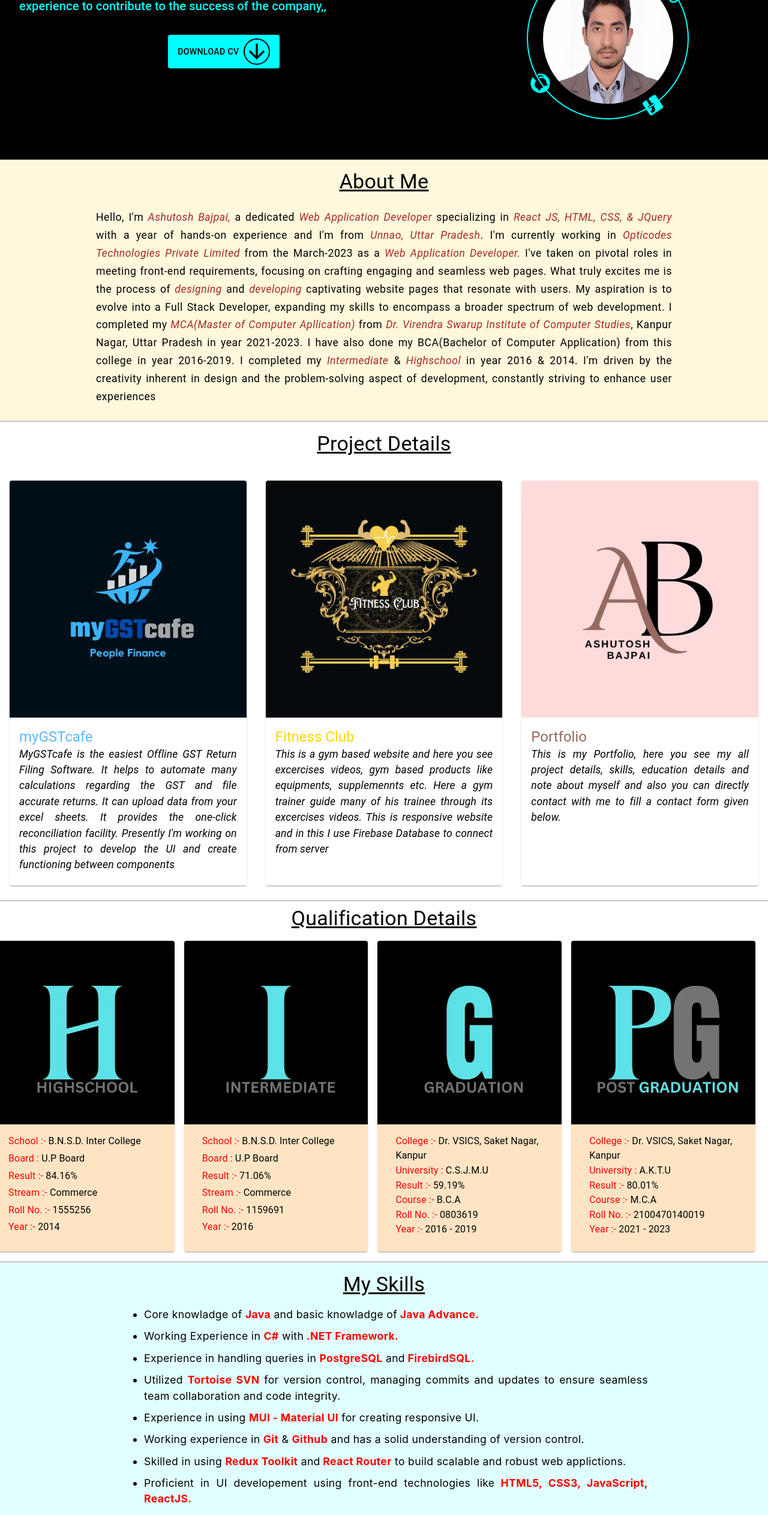
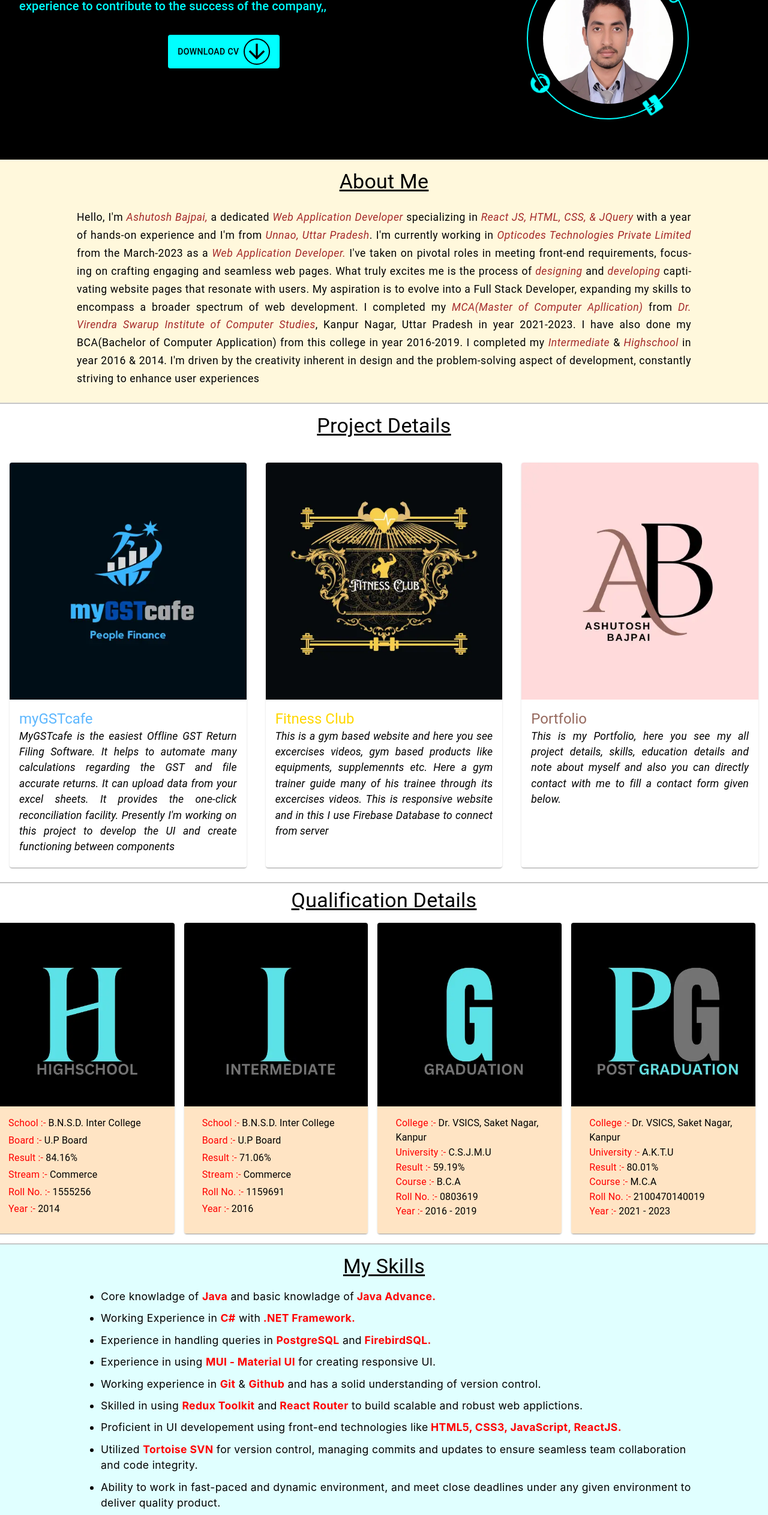
Before and after one commit to ashuBajpai999/portfolio, a React (Create React App) app: page / in a window 1280 px wide. Shown: the part 234-2759 px from the top of the page at 60% size. Built offline with nearby package versions, Linux system fonts and the light colour scheme.

Commit message:
work on fix some issues

```diff
--- a/src/App.css
+++ b/src/App.css
@@ -69,6 +69,7 @@
   text-align: justify !important;
   line-height: 1.7 !important;
   letter-spacing: 0.03em !important;
+  hyphens: auto !important;
 }
 .about span {
   color: brown;
@@ -83,8 +84,9 @@
   font-size: clamp(1rem, 3vw, 1.1rem);
   line-height: 1.5;
   letter-spacing: 0.02em;
-  text-align: justify;
+  text-align: left;
   margin-top: 10px;
+  hyphens: auto;
 }
 
 /* Footer CSS Start */
--- a/src/Modules/About.js
+++ b/src/Modules/About.js
@@ -28,8 +28,8 @@ const About = () => {
           className="about"
           lineHeight={1.5}
           sx={{
-            marginLeft: { md: 20, xs: 3, sm: 3 },
-            marginRight: { md: 20, xs: 3, sm: 3 },
+            marginLeft: { md: "10vw", xs: 3, sm: 3 },
+            marginRight: { md: "10vw", xs: 3, sm: 3 },
             marginTop: { md: 3, sm: 3, xs: 3 },
             marginBottom: { md: 3, sm: 5, xs: 5 },
           }}
--- a/src/Modules/Home.js
+++ b/src/Modules/Home.js
@@ -95,6 +95,7 @@ const Home = () => {
                 backgroundColor: "aqua",
               },
               color: "black",
+              marginBottom: "3vw",
             }}
           >
             Download CV
--- a/src/Modules/Qualification.js
+++ b/src/Modules/Qualification.js
@@ -99,7 +99,7 @@ const Qualification = () => {
                 </Typography>
                 <Typography className="decorative">
                   <span className="headingSpan">
-                    {Object.keys(data.BoardName).toString()} :
+                    {Object.keys(data.BoardName).toString()} :-
                   </span>
                   <span className="contentSpan">
                     {Object.values(data.BoardName).toString()}
--- a/src/Modules/Skills.js
+++ b/src/Modules/Skills.js
@@ -24,7 +24,7 @@ const Skills = () => {
         xs={12}
         sm={12}
         className="skills"
-        sx={{ ml: { md: 25, xs: 0 }, mr: { md: 25, xs: 3 } }}
+        sx={{ ml: { md: "10vw", xs: 0 }, mr: { md: "10vw", xs: 3 } }}
       >
         <ul>
           <li>
@@ -38,11 +38,6 @@ const Skills = () => {
           <li>
             Experience in handling queries in <span>PostgreSQL</span> and
             <span> FirebirdSQL.</span>
-          </li>
-          <li>
-            Utilized <span>Tortoise SVN</span> for version control, managing
-            commits and updates to ensure seamless team collaboration and code
-            integrity.
           </li>
           <li>
             Experience in using <span> MUI - Material UI</span> for creating
@@ -62,6 +57,11 @@ const Skills = () => {
             <span> HTML5, CSS3, JavaScript, ReactJS.</span>
           </li>
           <li>
+            Utilized <span>Tortoise SVN</span> for version control, managing
+            commits and updates to ensure seamless team collaboration and code
+            integrity.
+          </li>
+          <li>
             Ability to work in fast-paced and dynamic environment, and meet
             close deadlines under any given environment to deliver quality
             product.
```
